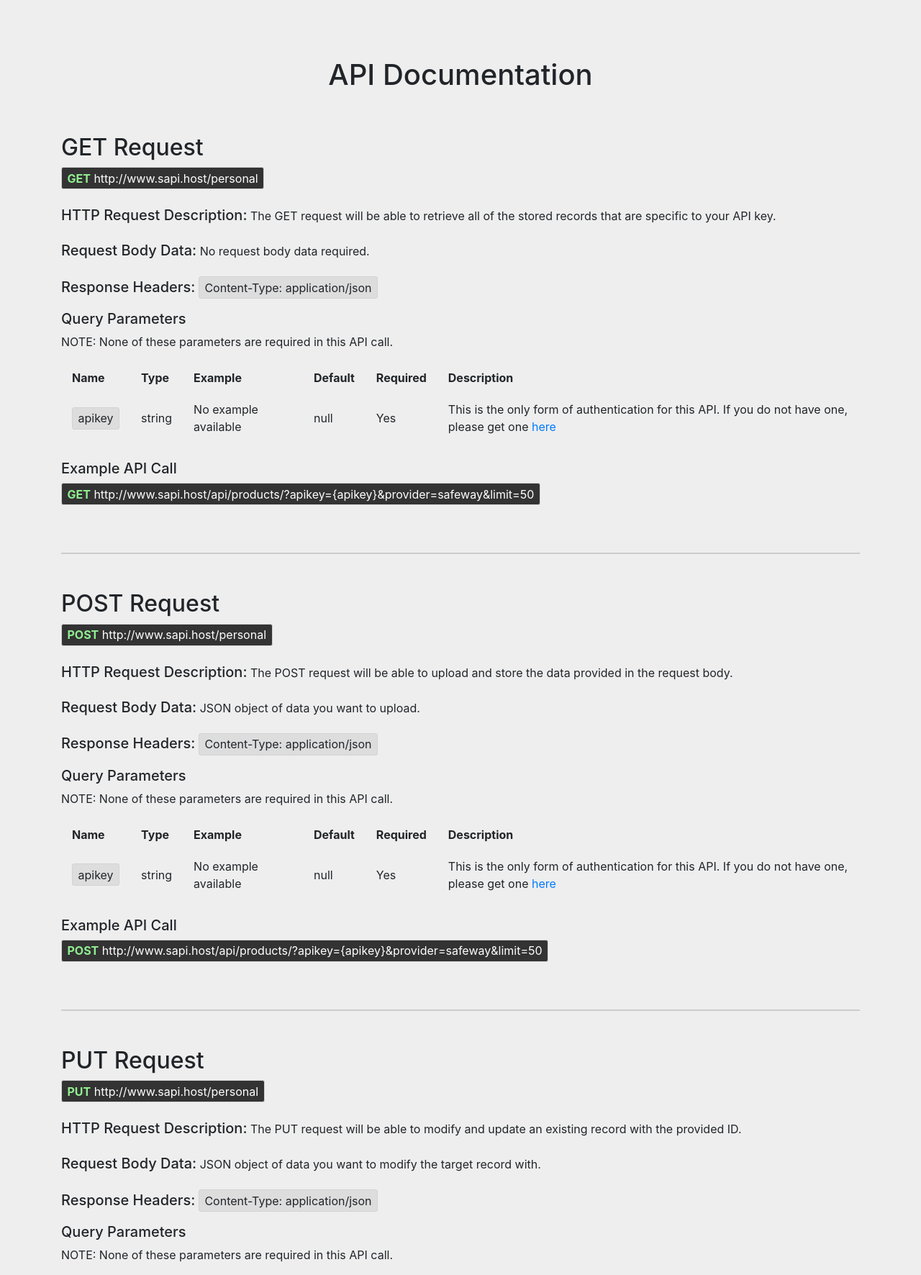
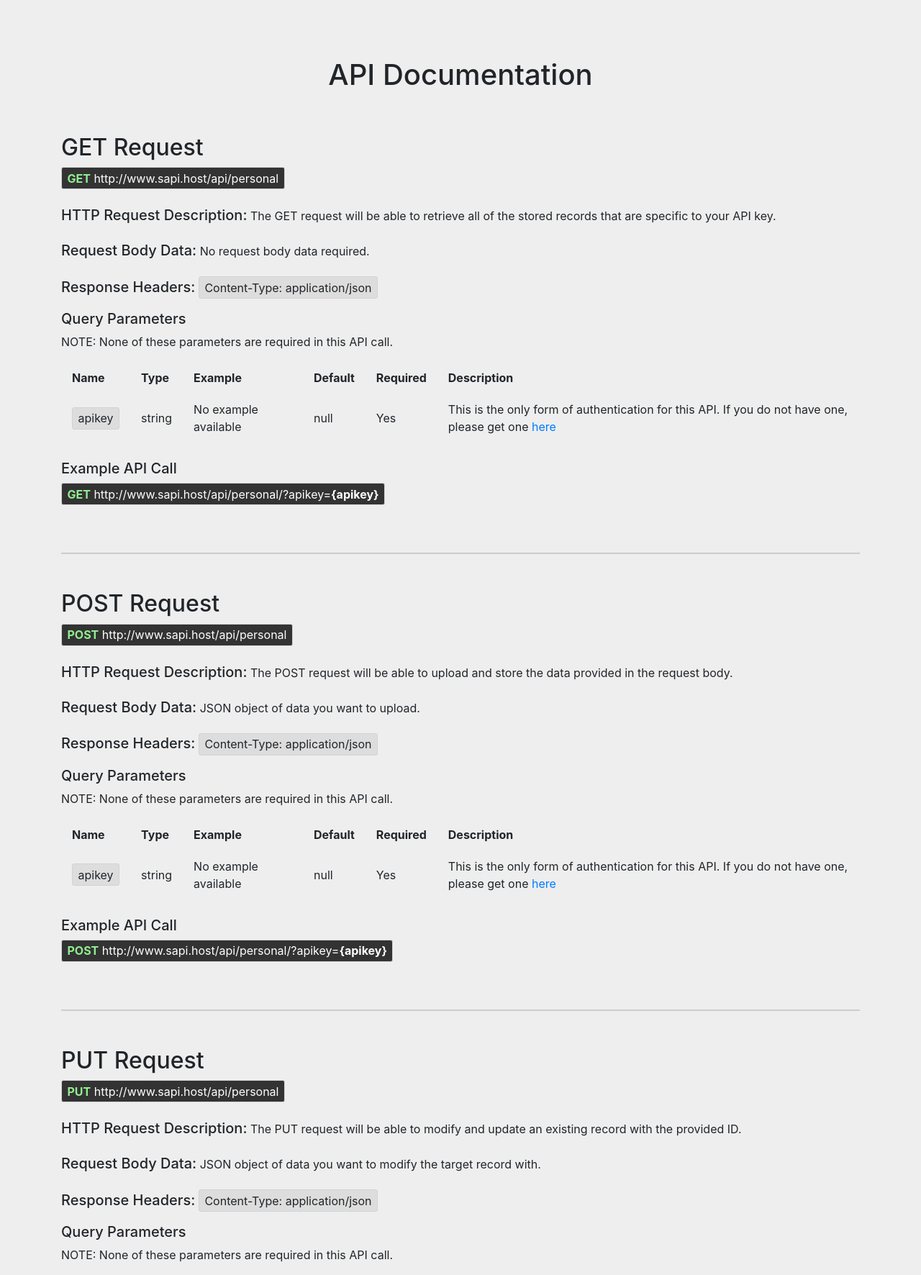
Before and after one commit to calixo888/sapi, a Django app: page /documentation/ in a window 1280 px wide. Shown: the part 58-1830 px from the top of the page at 72% size. Run offline with Django 3.2, Linux system fonts and the light colour scheme; some libraries are stand-ins or nearby versions.

Commit message:
modified documentation

```diff
--- a/templates/sapi_app/documentation.html
+++ b/templates/sapi_app/documentation.html
@@ -10,7 +10,7 @@
     <h1 class="header-primary text-center">API Documentation</h1>
     <div class="request-type get">
       <h2>GET Request</h2>
-      <p class="api-link" style="background-color: #333; color: white;"><span style="color: var(--color-primary) !important; font-weight: bold;">GET</span> http://www.sapi.host/personal</p>
+      <p class="api-link" style="background-color: #333; color: white;"><span style="color: var(--color-primary) !important; font-weight: bold;">GET</span> http://www.sapi.host/api/personal</p>
       <br>
       <div class="mb-4 mt-2">
         <h5 class="d-inline">HTTP Request Description:</h5>
@@ -52,11 +52,11 @@
         </table>
       </div>
       <h5 class=mt-4>Example API Call</h5>
-      <p class="api-link" style="background-color: #333; color: white;"><span style="color: var(--color-primary) !important; font-weight: bold;">GET</span> http://www.sapi.host/api/products/?apikey={apikey}&provider=safeway&limit=50</p>
+      <p class="api-link" style="background-color: #333; color: white;"><span style="color: var(--color-primary) !important; font-weight: bold;">GET</span> http://www.sapi.host/api/personal/?apikey=<strong>{apikey}</strong></p>
     </div>
     <div class="request-type post">
       <h2>POST Request</h2>
-      <p class="api-link" style="background-color: #333; color: white;"><span style="color: var(--color-primary) !important; font-weight: bold;">POST</span> http://www.sapi.host/personal</p>
+      <p class="api-link" style="background-color: #333; color: white;"><span style="color: var(--color-primary) !important; font-weight: bold;">POST</span> http://www.sapi.host/api/personal</p>
       <br>
       <div class="mb-4 mt-2">
         <h5 class="d-inline">HTTP Request Description:</h5>
@@ -96,11 +96,11 @@
         </tbody>
       </table>
       <h5 class=mt-4>Example API Call</h5>
-      <p class="api-link" style="background-color: #333; color: white;"><span style="color: var(--color-primary) !important; font-weight: bold;">POST</span> http://www.sapi.host/api/products/?apikey={apikey}&provider=safeway&limit=50</p>
+      <p class="api-link" style="background-color: #333; color: white;"><span style="color: var(--color-primary) !important; font-weight: bold;">POST</span> http://www.sapi.host/api/personal/?apikey=<strong>{apikey}</strong></p>
     </div>
     <div class="request-type put">
       <h2>PUT Request</h2>
-      <p class="api-link" style="background-color: #333; color: white;"><span style="color: var(--color-primary) !important; font-weight: bold;">PUT</span> http://www.sapi.host/personal</p>
+      <p class="api-link" style="background-color: #333; color: white;"><span style="color: var(--color-primary) !important; font-weight: bold;">PUT</span> http://www.sapi.host/api/personal</p>
       <br>
       <div class="mb-4 mt-2">
         <h5 class="d-inline">HTTP Request Description:</h5>
@@ -148,11 +148,11 @@
         </tbody>
       </table>
       <h5 class=mt-4>Example API Call</h5>
-      <p class="api-link" style="background-color: #333; color: white;"><span style="color: var(--color-primary) !important; font-weight: bold;">PUT</span> http://www.sapi.host/api/products/?apikey={apikey}&provider=safeway&limit=50</p>
+      <p class="api-link" style="background-color: #333; color: white;"><span style="color: var(--color-primary) !important; font-weight: bold;">PUT</span> http://www.sapi.host/api/personal/?apikey=<strong>{apikey}</strong>&id=<strong>{id}</strong></p>
     </div>
     <div class="request-type delete">
       <h2>DELETE Request</h2>
-      <p class="api-link" style="background-color: #333; color: white;"><span style="color: var(--color-primary) !important; font-weight: bold;">DELETE</span> http://www.sapi.host/personal</p>
+      <p class="api-link" style="background-color: #333; color: white;"><span style="color: var(--color-primary) !important; font-weight: bold;">DELETE</span> http://www.sapi.host/api/personal</p>
       <br>
       <div class="mb-4 mt-2">
         <h5 class="d-inline">HTTP Request Description:</h5>
@@ -200,7 +200,7 @@
         </tbody>
       </table>
       <h5 class=mt-4>Example API Call</h5>
-      <p class="api-link" style="background-color: #333; color: white;"><span style="color: var(--color-primary) !important; font-weight: bold;">DELETE</span> http://www.sapi.host/api/products/?apikey={apikey}&provider=safeway&limit=50</p>
+      <p class="api-link" style="background-color: #333; color: white;"><span style="color: var(--color-primary) !important; font-weight: bold;">DELETE</span> http://www.sapi.host/api/personal/?apikey=<strong>{apikey}</strong>&id=<strong>{id}</strong></p>
     </div>
   </div>
 {% endblock %}
```
